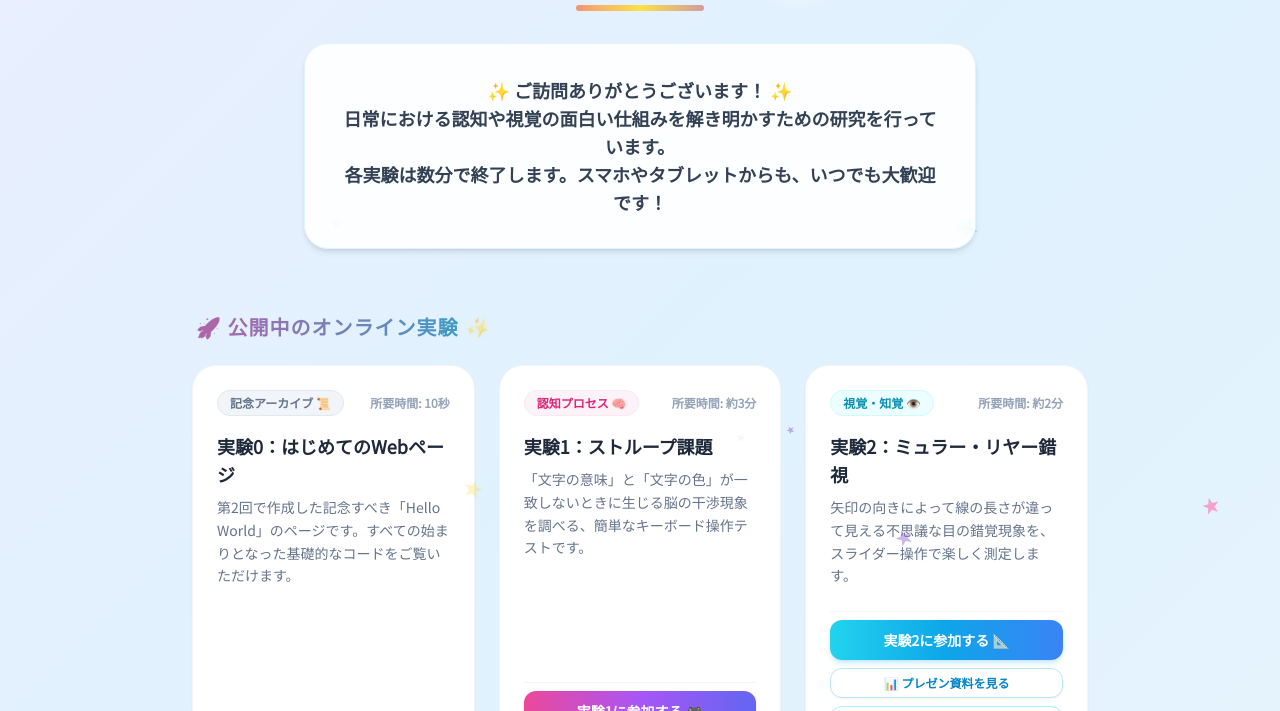
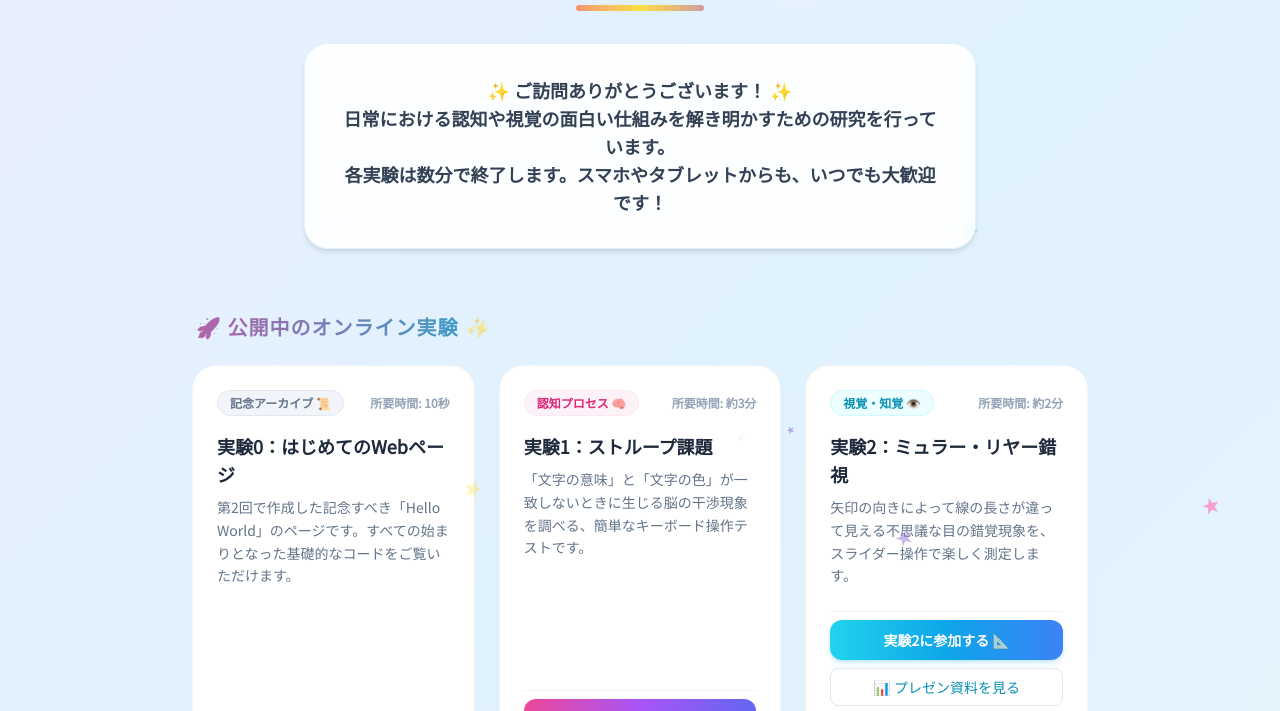
Before and after one commit to r-endo815/my-experiment, a plain HTML site: page index.html in a window 1280 px wide. Shown: the part 231-942 px from the top of the page. Drawn offline with nearby package versions, Linux system fonts and the light colour scheme.

Commit message:
Update index.html

```diff
--- a/index.html
+++ b/index.html
@@ -238,10 +238,10 @@
                 実験2に参加する 📐
               </a>
 
-              <!-- プレゼン資料ボタン (JS連携用に onclick と id を追加) -->
-              <button id="open-presentation-btn" onclick="openPresentation()" class="block w-full text-center bg-white hover:bg-slate-50 text-sky-600 font-semibold py-1.5 px-4 rounded-xl transition duration-200 text-xs border border-sky-200 shadow-sm cursor-pointer">
-                📊 プレゼン資料を見る
-              </button>
+             <!-- プレゼン資料ボタン -->
+<a href="my_exp_report%20(1).html" target="_blank" rel="noopener noreferrer" class="block w-full text-center bg-white hover:bg-slate-50 text-cyan-600 border border-slate-200 rounded-lg py-2 text-sm font-medium transition-colors">
+  📊 プレゼン資料を見る
+</a>
 
               <!-- 実験レポートボタン -->
               <a href="muller_lyer_report.html" class="block w-full text-center bg-white hover:bg-slate-50 text-cyan-600 font-semibold py-1.5 px-4 rounded-xl transition duration-200 text-xs border border-cyan-200 shadow-sm">
```
